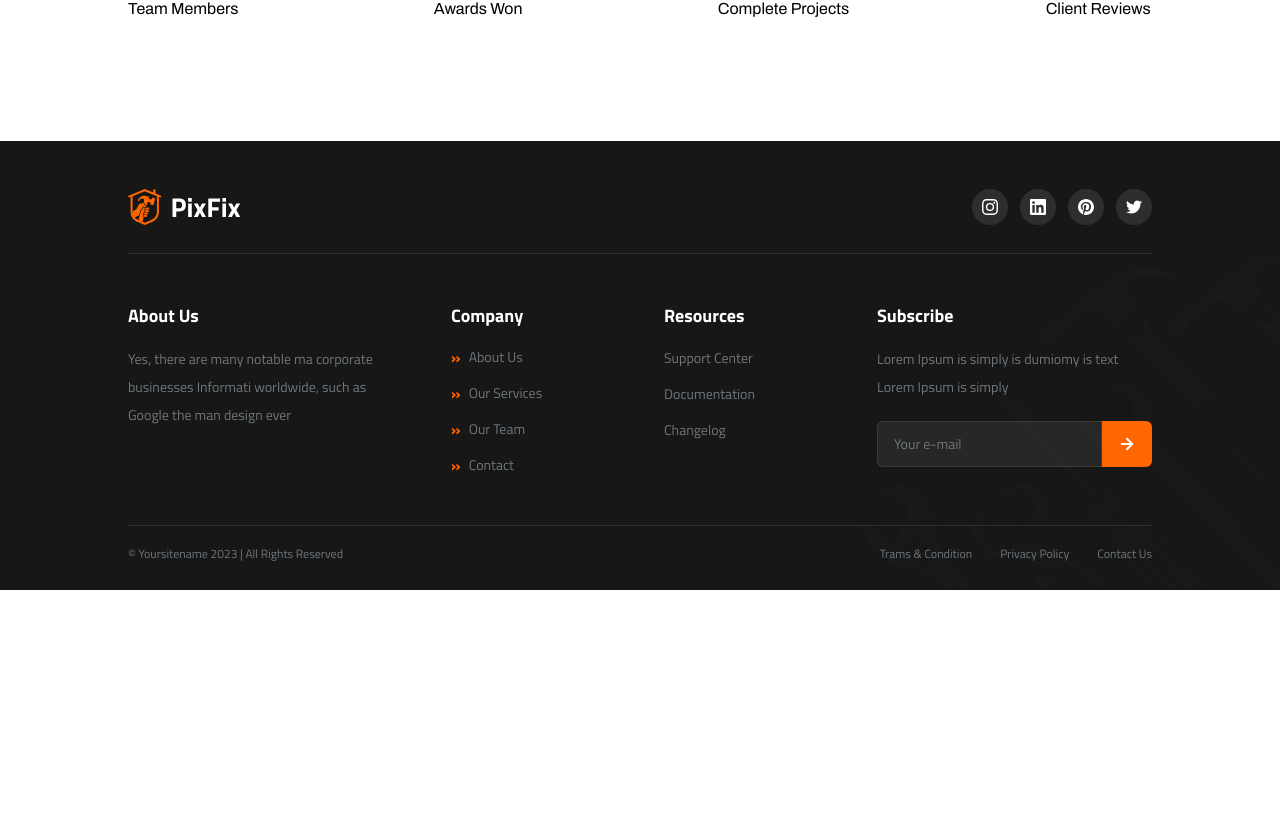
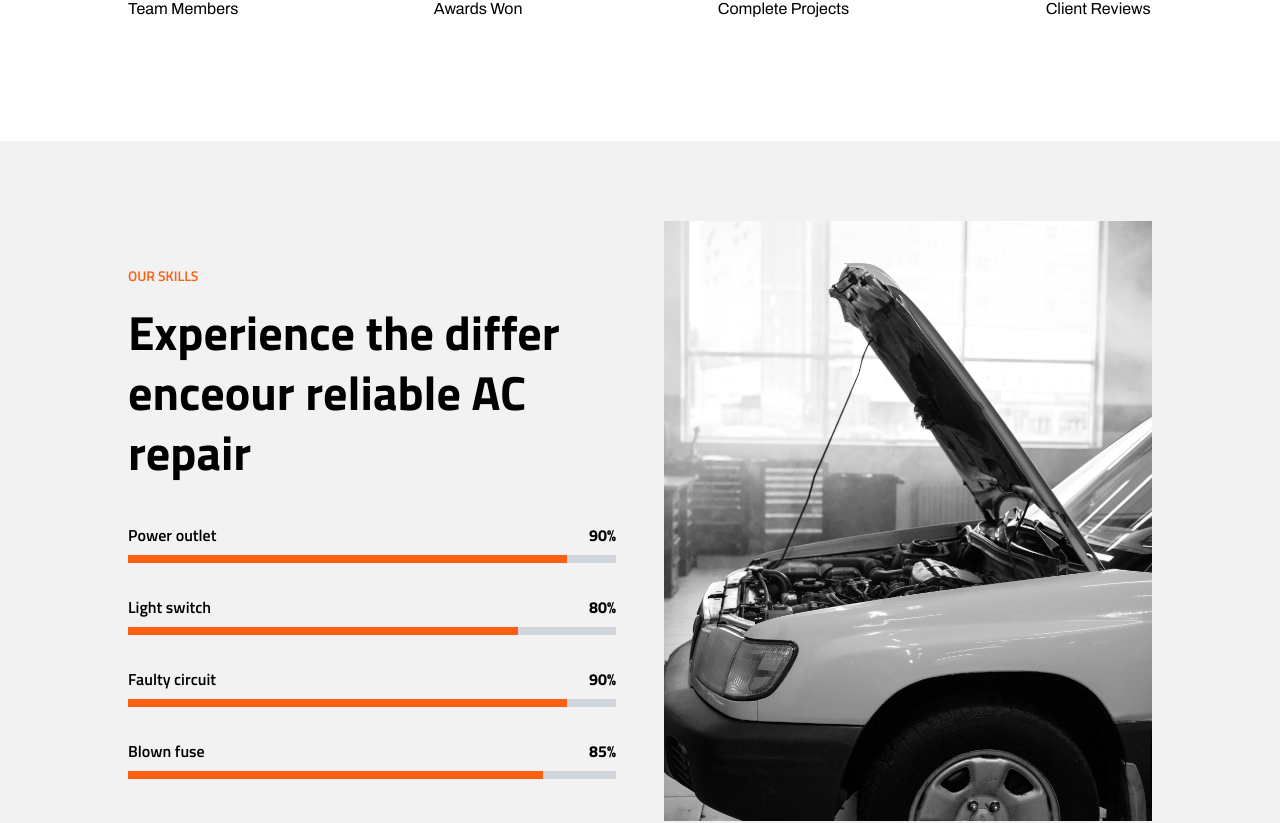
Before and after one commit to Jamil-coder360/Pixfix-Team-work, a React (Vite) app: page /about in a window 1280 px wide. Shown: the part 1736-2559 px from the top of the page. Before the commit the page ends 2326 px from the top, so only its background shows below. Built offline with nearby package versions, Linux system fonts and the light colour scheme; a web font is replaced by a local one.

Commit message:
Skills Section added

```diff
--- /dev/null
+++ b/src/component/section/Skills.jsx
@@ -0,0 +1,73 @@
+import React from "react";
+import Section from "./Section";
+import Container from "./Container";
+import { Link } from "react-router";
+import Skill from "../../assets/skills.jpg";
+
+const skillsData = [
+  { id: 1, title: "Power outlet", percentage: 90 },
+  { id: 2, title: "Light switch", percentage: 80 },
+  { id: 3, title: "Faulty circuit", percentage: 90 },
+  { id: 4, title: "Blown fuse", percentage: 85 },
+];
+
+const Skills = ({ image }) => {
+  return (
+    <Section className="bg-[#F2F2F2] py-20">
+      <Container>
+        <div className="grid grid-cols-1 lg:grid-cols-2 gap-12 items-center">
+
+          {/* Left Content */}
+          <div>
+            <span className="text-[#FF5E14] text-sm font-semibold uppercase">
+              Our Skills
+            </span>
+
+            <h2 className="text-4xl md:text-5xl font-bold text-black mt-4 leading-tight max-w-[520px]">
+              Experience the differ enceour reliable AC repair
+            </h2>
+
+            <div className="mt-10 space-y-8">
+              {skillsData.map((skill) => (
+                <div key={skill.id}>
+
+                  {/* Title + Percentage */}
+                  <div className="flex justify-between items-center mb-2">
+                    <h4 className="text-black font-semibold text-base">
+                      {skill.title}
+                    </h4>
+                    <span className="text-black font-bold text-base">
+                      {skill.percentage}%
+                    </span>
+                  </div>
+
+                  {/* Progress Bar */}
+                  <div className="w-full h-2 bg-gray-300 overflow-hidden">
+                    <div
+                      className="h-full bg-[#FF5E14]"
+                      style={{ width: `${skill.percentage}%` }}
+                    ></div>
+                  </div>
+                </div>
+              ))}
+            </div>
+          </div>
+
+          {/* Right Image */}
+          <div className="w-full">
+            <div className="w-full h-[300px] md:h-[450px] lg:h-[600px] xl:h-[750px] bg-gray-300 overflow-hidden">
+              <img
+                src={Skill}
+                alt="Skills"
+                className="w-full h-full object-cover"
+              />
+            </div>
+          </div>
+
+        </div>
+      </Container>
+    </Section>
+  );
+};
+
+export default Skills;
--- a/src/pages/AboutPage.jsx
+++ b/src/pages/AboutPage.jsx
@@ -3,6 +3,7 @@ import Banner from '../component/section/Banner'
 import aboutBanner from "../assets/about_banner.jpg"
 import AboutUs from '../component/section/AboutUs'
 import Achivement from '../component/section/Achivement'
+import Skills from '../component/section/Skills'
 
 const AboutPage = () => {
   return (
@@ -14,6 +15,7 @@ const AboutPage = () => {
         />
         <AboutUs />
         <Achivement />
+        <Skills />
     </div>
   )
 }
```
Also changed, not shown: src/assets/skills.jpg (added).
